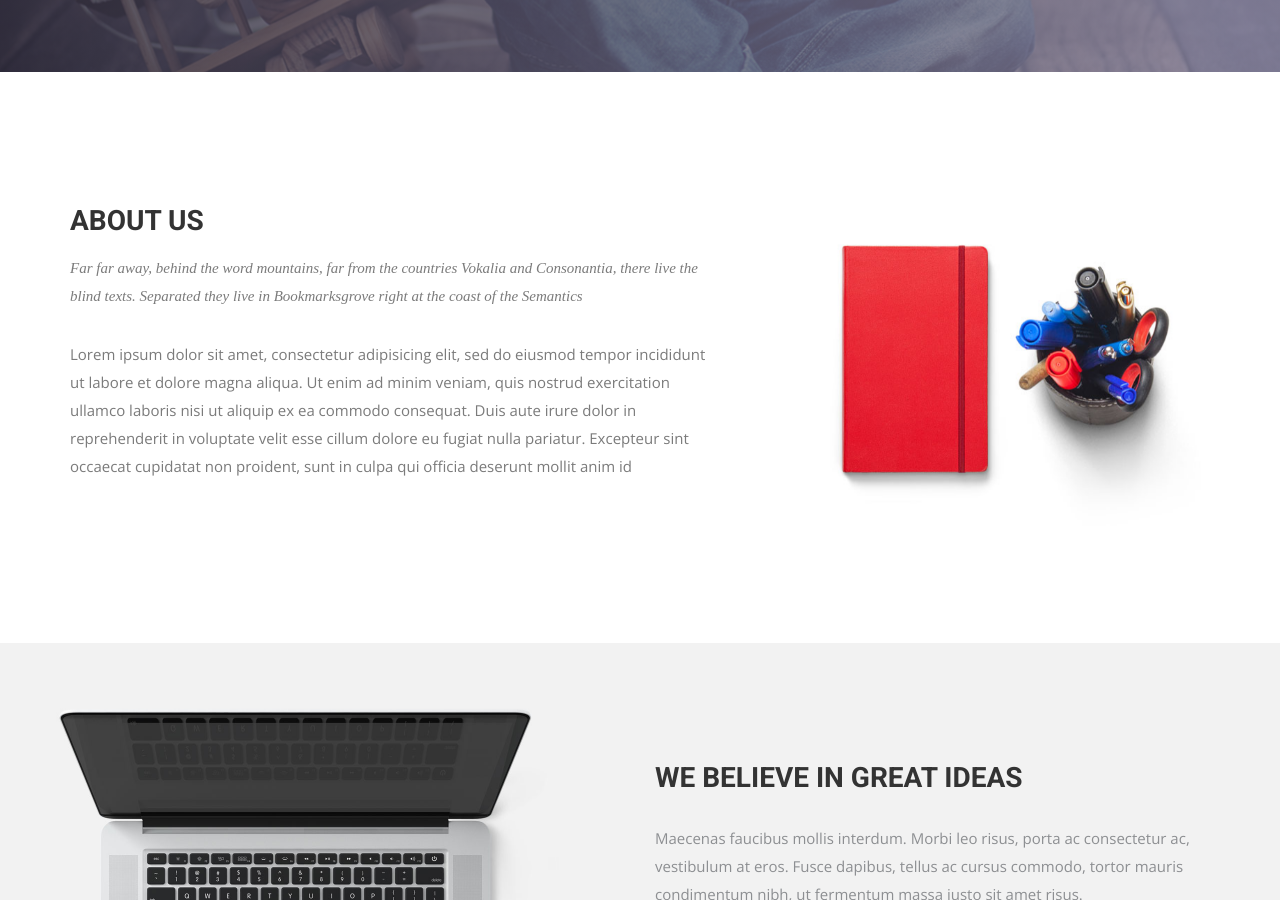
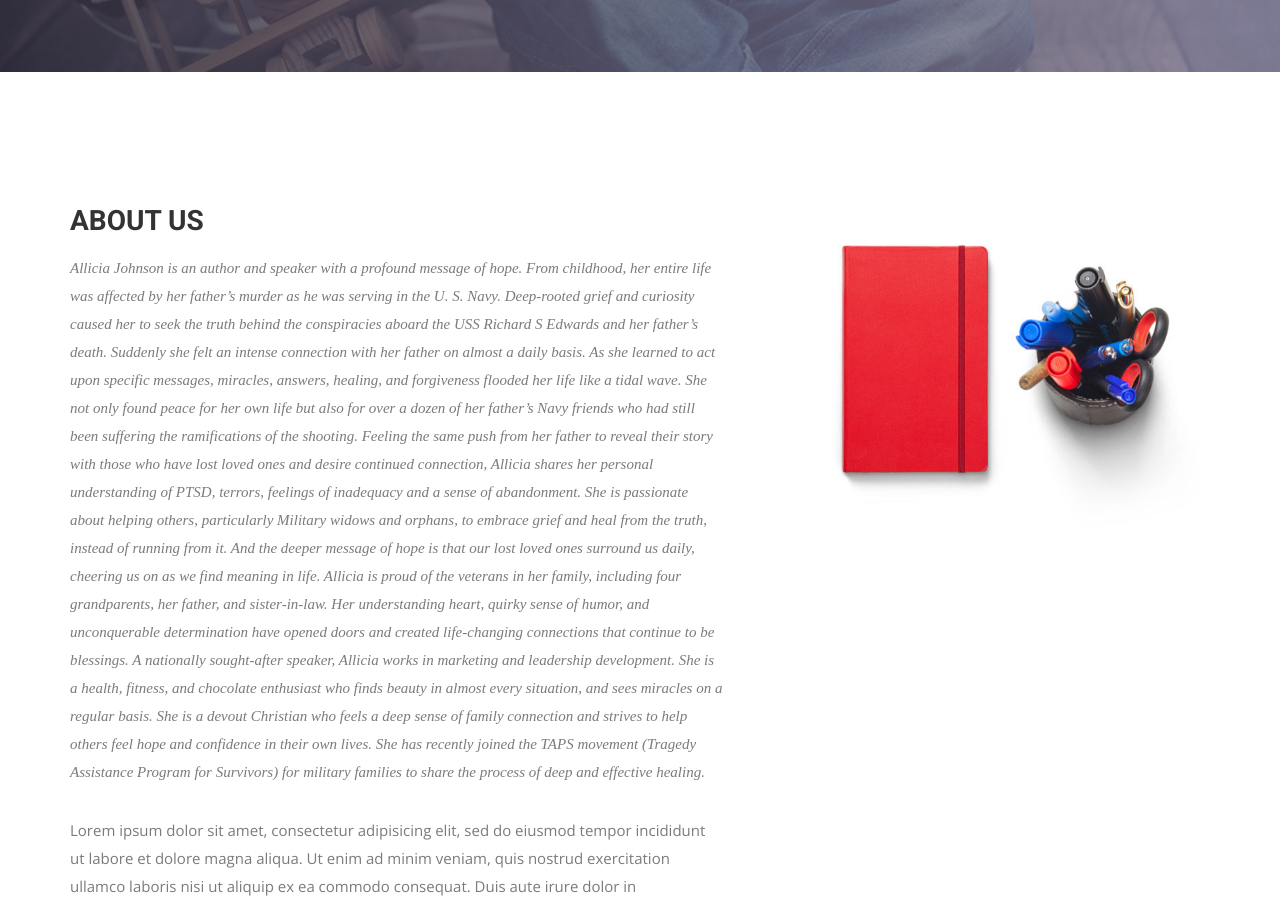
Before and after one commit to naccrat/angelinarlington, a Jekyll site: the page built from index.html, in a window 1280 px wide and 900 px high, scrolled down 723 px. Built offline with Jekyll 4.4.1, drawn with Linux system fonts in a browser that asks for light colours; nearby versions of some CDN libraries; some web fonts are replaced.

Commit message:
Update from Forestry.io Tony Naccarato updated index.html

```diff
--- a/index.html
+++ b/index.html
@@ -1,8 +1,8 @@
 ---
 layout: default
 Title: Home
+
 ---
-
 <!-- Slider Start -->
 <section id="slider">
   <div class="container">
@@ -30,9 +30,11 @@ Title: Home
           <div class="section-title">
             <h2>About Us</h2>
             <p>
-              Far far away, behind the word mountains, far from the countries
-              Vokalia and Consonantia, there live the blind texts. Separated
-              they live in Bookmarksgrove right at the coast of the Semantics
+              Allicia Johnson is an author and speaker with a profound message of hope. From childhood, her entire life was affected by her father’s murder as he was serving in the U. S. Navy. Deep-rooted grief and curiosity caused her to seek the truth behind the conspiracies aboard the USS Richard S Edwards and her father’s death. Suddenly she felt an intense connection with her father on almost a daily basis. As she learned to act upon specific messages, miracles, answers, healing, and forgiveness flooded her life like a tidal wave. She not only found peace for her own life but also for over a dozen of her father’s Navy friends who had still been suffering the ramifications of the shooting.
+
+Feeling the same push from her father to reveal their story with those who have lost loved ones and desire continued connection, Allicia shares her personal understanding of PTSD, terrors, feelings of inadequacy and a sense of abandonment. She is passionate about helping others, particularly Military widows and orphans, to embrace grief and heal from the truth, instead of running from it. And the deeper message of hope is that our lost loved ones surround us daily, cheering us on as we find meaning in life.
+
+Allicia is proud of the veterans in her family, including four grandparents, her father, and sister-in-law. Her understanding heart, quirky sense of humor, and unconquerable determination have opened doors and created life-changing connections that continue to be blessings. A nationally sought-after speaker, Allicia works in marketing and leadership development. She is a health, fitness, and chocolate enthusiast who finds beauty in almost every situation, and sees miracles on a regular basis. She is a devout Christian who feels a deep sense of family connection and strives to help others feel hope and confidence in their own lives. She has recently joined the TAPS movement (Tragedy Assistance Program for Survivors) for military families to share the process of deep and effective healing.
             </p>
           </div>
           <p>
```
Also changed, not shown: .forestry/settings.yml.
